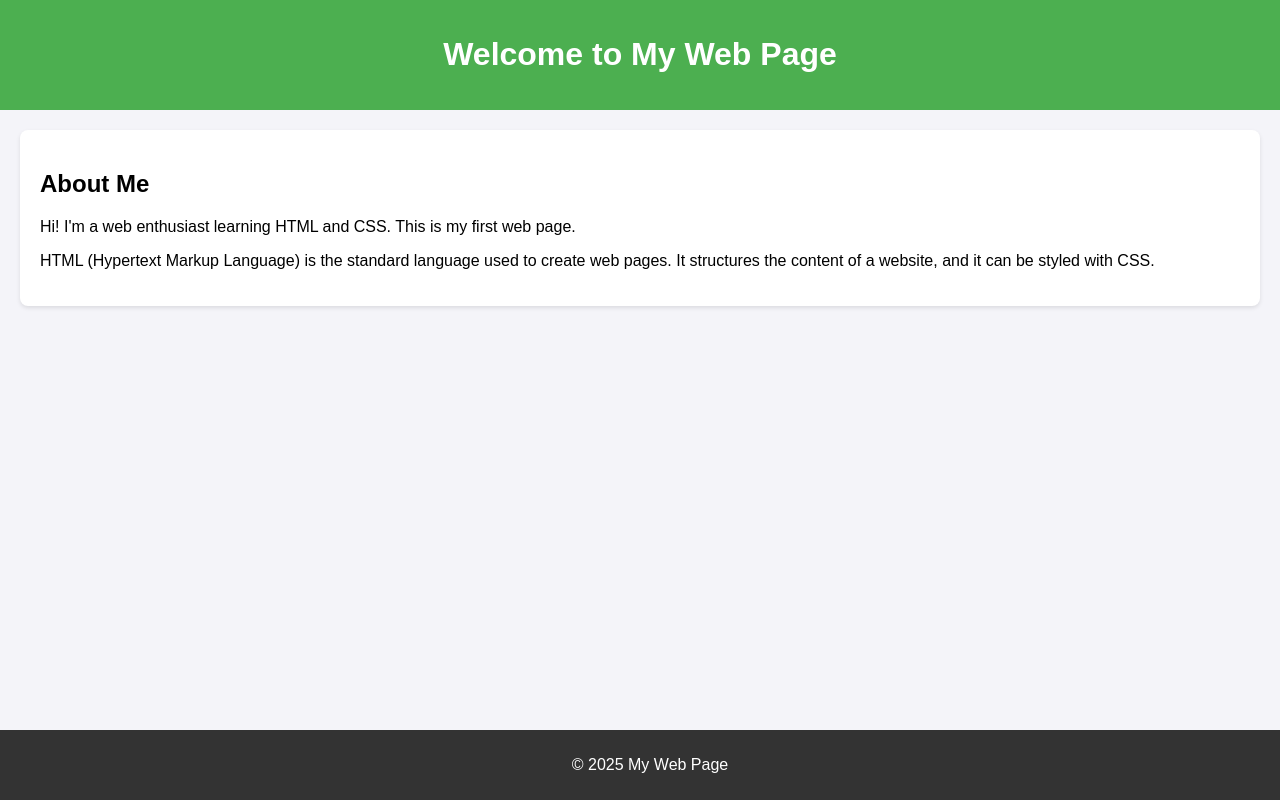
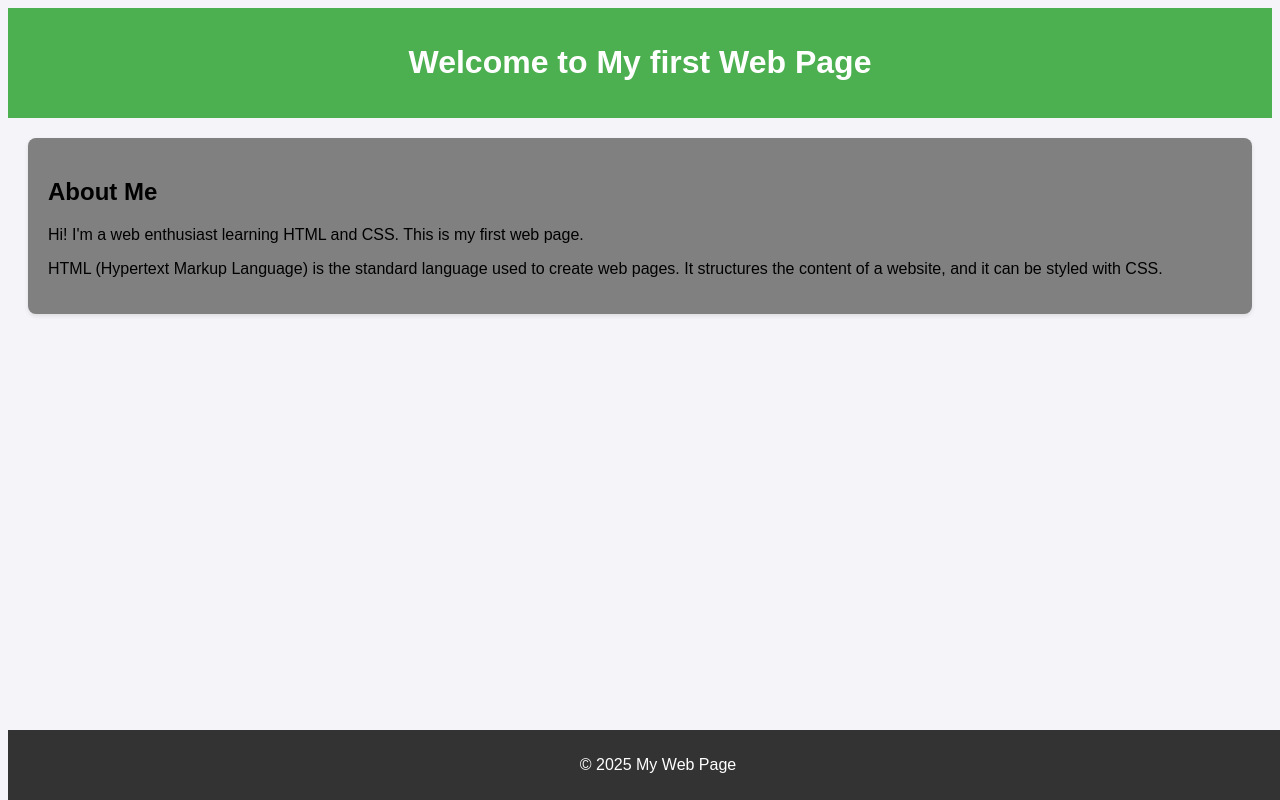
Before and after one commit to sravani-mamidi/mincy, a plain HTML site: page index.html in a window 1280 px wide. Drawn offline with Linux system fonts and the light colour scheme.

Commit message:
Update index.html

```diff
--- a/index.html
+++ b/index.html
@@ -8,8 +8,8 @@
         body {
             font-family: Arial, sans-serif;
             background-color: #f4f4f9;
-            margin: 0;
-            padding: 0;
+            margin: 40;
+            padding: 10;
         }
         header {
             background-color: #4CAF50;
@@ -20,7 +20,7 @@
         section {
             margin: 20px;
             padding: 20px;
-            background-color: white;
+            background-color: grey;
             border-radius: 8px;
             box-shadow: 0 2px 4px rgba(0, 0, 0, 0.1);
         }
@@ -37,7 +37,7 @@
 </head>
 <body>
     <header>
-        <h1>Welcome to My Web Page</h1>
+        <h1>Welcome to My  first Web Page</h1>
     </header>
 
     <section>
```
